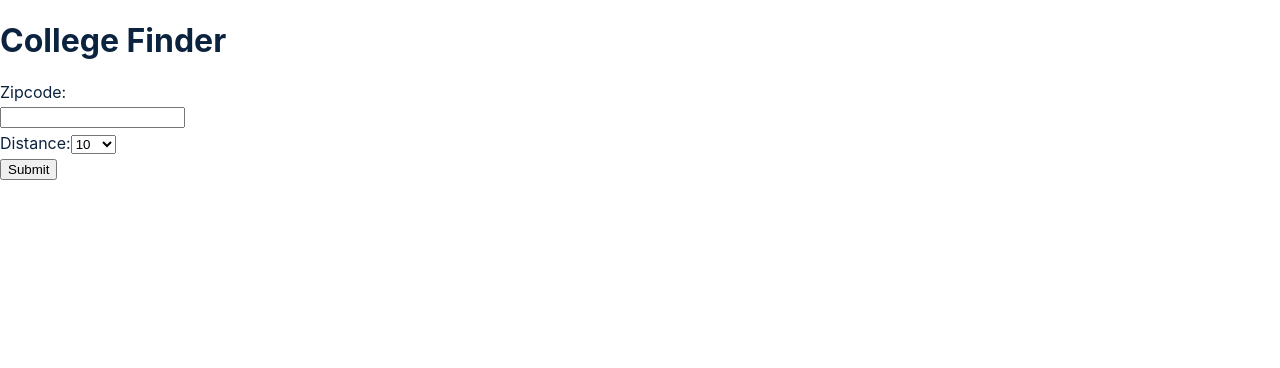
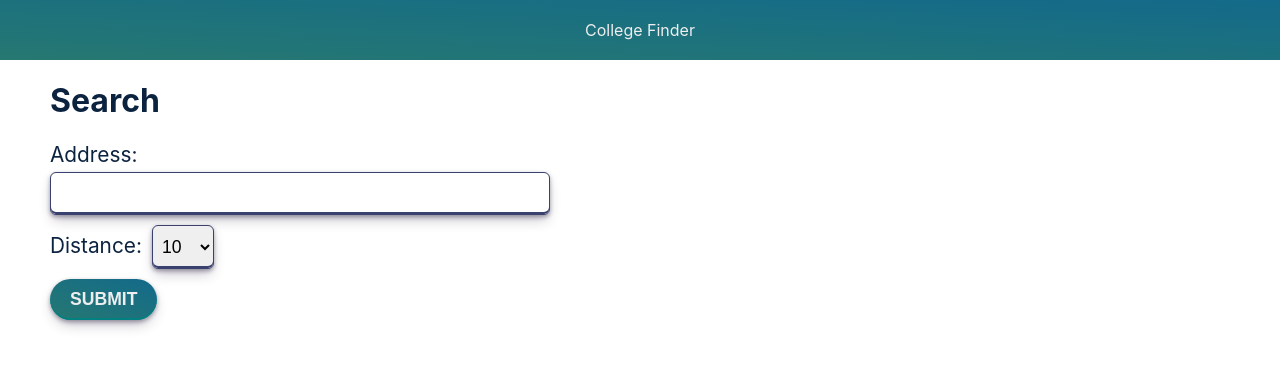
Before and after one commit to blakenoll/college-finder-frontend, a React (Create React App) app: page / in a window 1280 px wide. Shown: the top 368 px of the page. Built offline with nearby package versions, Linux system fonts and the light colour scheme.

Commit message:
design changes

```diff
--- a/src/App.js
+++ b/src/App.js
@@ -1,4 +1,5 @@
 import React from "react";
+import Navbar from "./components/navbar";
 import Form from "./components/form";
 import SchoolPage from "./components/schoolPage";
 import { GlobalStyle } from "./components/globalStyle";
@@ -43,6 +44,7 @@ const App = () => {
   return (
     <ApolloProvider client={client}>
       <GlobalStyle />
+      <Navbar />
       <StateProvider initialState={initialState} reducer={reducer}>
         <Router>
           <Route path="/" exact component={Form} />
--- a/src/components/form.js
+++ b/src/components/form.js
@@ -25,9 +25,9 @@ const Form = ({ className }) => {
 
   return (
     <div className={className}>
-      <h1>College Finder</h1>
+      <h1>Search</h1>
       <form onSubmit={handleSubmit}>
-        <label>Zipcode:</label>
+        <label>Address:</label>
         <input
           type="text"
           onChange={e =>
@@ -54,9 +54,46 @@ const Form = ({ className }) => {
 const StyledName = styled(Form)`
   color: #0c2340;
   font-size: 1rem;
+  margin: 0 auto;
+  max-width: 1200px;
+  padding: 0 10px;
   input {
     display: block;
     margin: 5px 0;
+    max-width: 500px;
+    width: 500px;
+    padding: 10px 5px;
+    font-size: 1.1rem;
+    border-radius: 6px;
+    border: 1px solid #3a416f;
+    box-shadow: 0 7px 13px -3px rgba(45, 35, 66, 0.3),
+      0 2px 4px 0 rgba(45, 35, 66, 0.4), inset 0 -2px 0 0 #3a416f;
+  }
+  input[type="submit"] {
+    padding: 10px 20px;
+    background: linear-gradient(to top right, #267871, #136a8a);
+    color: #eee;
+    border: none;
+    text-transform: uppercase;
+    font-weight: bold;
+    border-radius: 30px;
+    display: block;
+    margin: 5px 0;
+    width: auto;
+    box-shadow: 0 7px 13px -3px rgba(45, 35, 66, 0.3),
+      0 2px 4px 0 rgba(45, 35, 66, 0.4), inset 0 -2px 0 0 teal;
+  }
+  select {
+    font-size: 1.1rem;
+    padding: 10px 5px;
+    margin: 5px 10px;
+    border-radius: 6px;
+    border: 1px solid #3a416f;
+    box-shadow: 0 7px 13px -3px rgba(45, 35, 66, 0.3),
+      0 2px 4px 0 rgba(45, 35, 66, 0.4), inset 0 -2px 0 0 #3a416f;
+  }
+  label {
+    font-size: 1.3rem;
   }
 `;
 
--- a/src/components/globalStyle.js
+++ b/src/components/globalStyle.js
@@ -2,7 +2,7 @@ import { createGlobalStyle } from "styled-components";
 
 export const GlobalStyle = createGlobalStyle`
   :root {
-
+    --purple: #3a416f;
   }
 
   * {
--- a/src/components/loader.js
+++ b/src/components/loader.js
@@ -7,13 +7,13 @@ const StyledLoader = styled(Loader)`
   &,
   &:before,
   &:after {
-    background: dodgerblue;
+    background: var(--purple);
     animation: load1 1s infinite ease-in-out;
     width: 1em;
     height: 4em;
   }
   & {
-    color: dodgerblue;
+    color: var(--purple);
     text-indent: -9999em;
     margin: 88px auto;
     position: relative;
--- /dev/null
+++ b/src/components/navbar.js
@@ -0,0 +1,16 @@
+import React from "react";
+import styled from "styled-components";
+
+const Navbar = ({ className }) => {
+  return <div className={className}>College Finder</div>;
+};
+
+const StyledNavbar = styled(Navbar)`
+  display: flex;
+  justify-content: center
+  padding: 20px 0;
+  background: linear-gradient(to top right,#267871,#136a8a);
+  color: #eeeeee;
+`;
+
+export default StyledNavbar;
--- a/src/components/schoolCard.js
+++ b/src/components/schoolCard.js
@@ -5,8 +5,12 @@ import Info from "./schoolInfo";
 import SchoolLink from "./schoolLink";
 
 const SchoolCard = ({ school, className }) => (
-  <div key={school.scid} className={className}>
-    <Link to={`/school/${school.scid}`}>
+  <StyledSchoolCard
+    to={`/school/${school.scid}`}
+    key={school.scid}
+    className={className}
+  >
+    <div>
       <div className="school">
         <span>{school.name}</span>
       </div>
@@ -27,17 +31,19 @@ const SchoolCard = ({ school, className }) => (
         />
         <Info title="Address" data={school.address} />
       </div>
-    </Link>
-  </div>
+    </div>
+  </StyledSchoolCard>
 );
 
-const StyledSchoolCard = styled(SchoolCard)`
-  margin: 20px 10px;
+const StyledSchoolCard = styled(Link)`
+  margin: 20px 0;
   padding: 5px;
   max-width: 500px;
   box-shadow: rgba(0, 0, 0, 0.06) 0px 2px 4px 0px;
   border: 1px solid rgba(0, 0, 0, 0.1);
   border-radius: 3px;
+  color: #000;
+  display: block;
   .school {
     font-size: 16px;
     font-weight: bold;
@@ -67,4 +73,4 @@ const StyledSchoolCard = styled(SchoolCard)`
   }
 `;
 
-export default StyledSchoolCard;
+export default SchoolCard;
--- a/src/components/showResults.js
+++ b/src/components/showResults.js
@@ -49,7 +49,9 @@ const Results = ({ distance, zipcode }) => {
   if (queryResults.findWithinDistance) {
     return (
       <div>
-        <p>{queryResults.findWithinDistance.length} results</p>
+        <p style={{ fontSize: "1.2rem" }}>
+          {queryResults.findWithinDistance.length} results
+        </p>
         {trail.map((props, index) => (
           <animated.div
             key={queryResults.findWithinDistance[index].scid}
```
